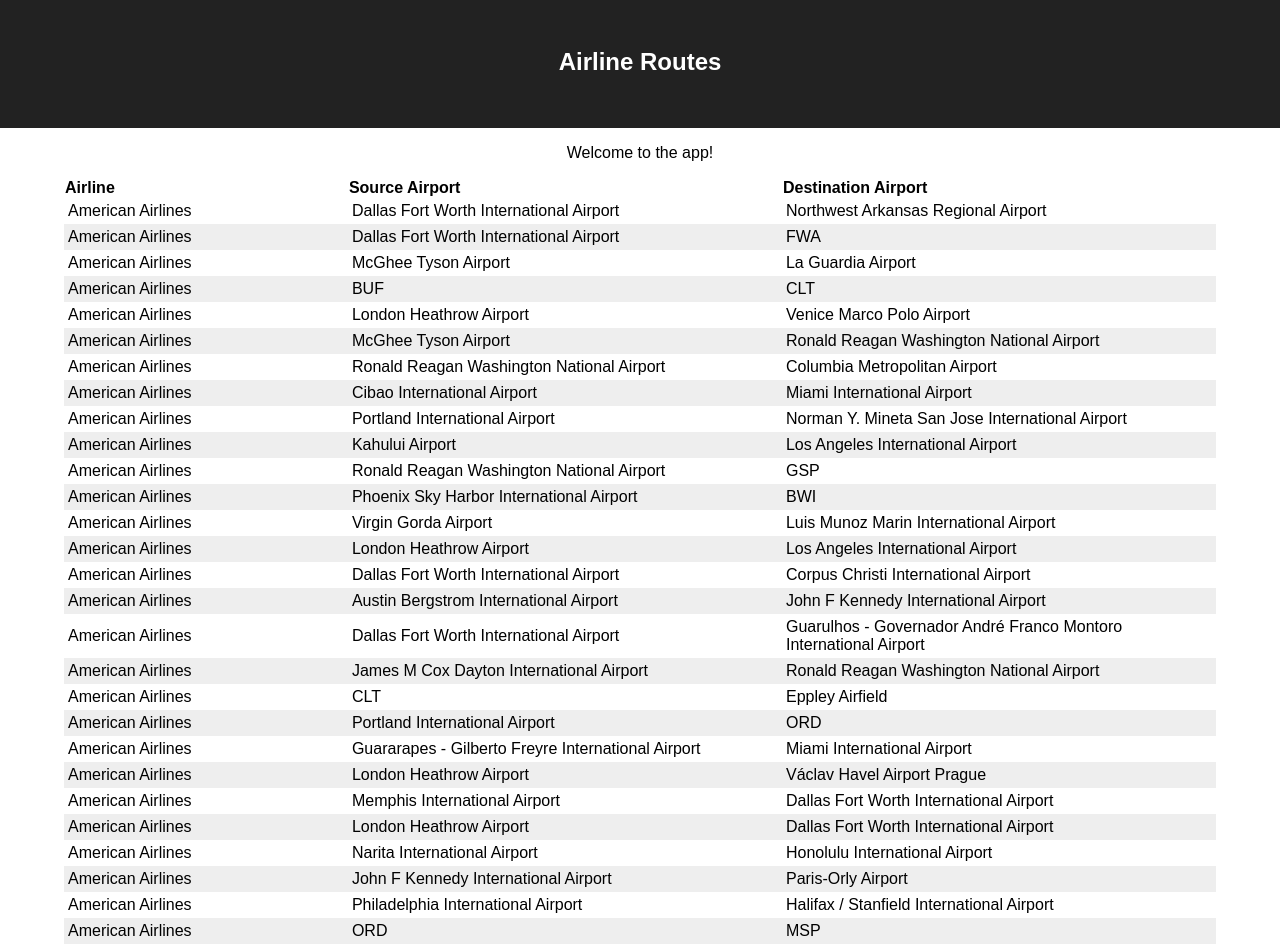
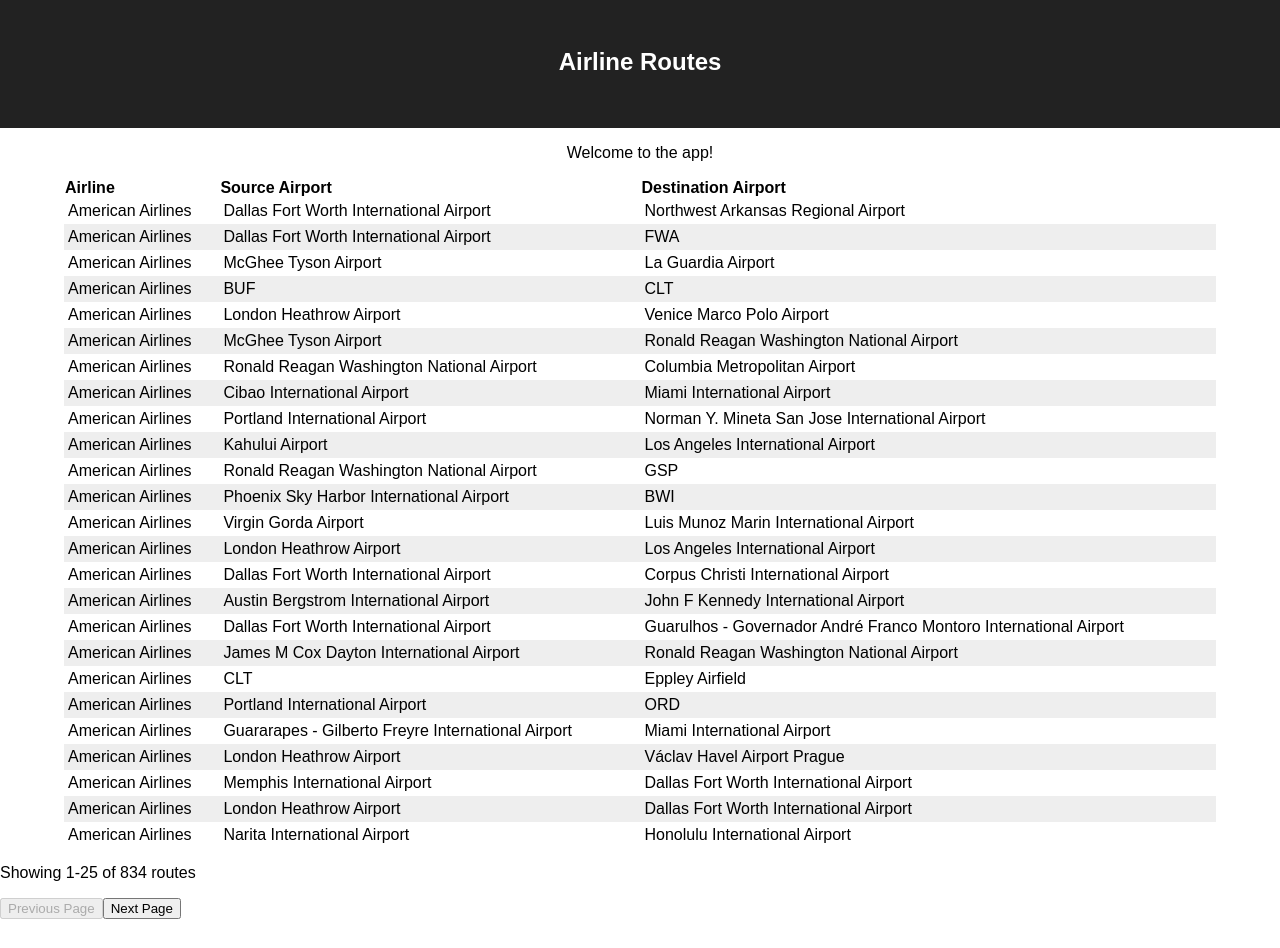
Before and after one commit to gudsson/airline-app, a React (Create React App) app: page / in a window 1280 px wide. Shown: the top 948 px of the page. Built offline with nearby package versions, Linux system fonts and the light colour scheme.

Commit message:
step 5: add pagination to table

```diff
--- a/src/components/Table.js
+++ b/src/components/Table.js
@@ -1,7 +1,23 @@
-import React from 'react'
+import React, { useState } from 'react'
+
 
 const Table = ({ className, columns, rows, format }) => {
+  const [startingRow, setStartingRow] = useState(0)
+  // const [finishingRow, setfinishingRow] = useState(PAGE_SIZE)
+  const perPage = 25
+  const totalRows = rows.length
+  const displayRows = rows.slice(startingRow, startingRow + perPage)
+
+
+  const prevPage = (event) => {
+    setStartingRow(startingRow - perPage)
+  }
+  const nextPage = (event) => {
+    setStartingRow(startingRow + perPage)
+  }
+
   return (
+    <div>
       <table className={className}>
         <thead>
           <tr>
@@ -11,13 +27,22 @@
           </tr>
         </thead>
         <tbody>
-        {rows.map((row, idx) =>
+          {displayRows.map((row, idx) =>
             <tr key={idx}>{columns.map(column =>
               <td>{format(column.property, row[column.property])}</td>
             )}</tr>
           )}
         </tbody>
       </table>
+      <p>Showing {startingRow + 1}-
+        {startingRow + perPage >= totalRows
+          ? totalRows
+          : startingRow + perPage} of {totalRows} routes</p>
+      <p>
+        <button onClick={prevPage} disabled={startingRow === 0}>Previous Page</button>
+        <button onClick={nextPage} disabled={startingRow + perPage >= totalRows}>Next Page</button>
+      </p>
+    </div>
   )
 }
 
```
Lines whose indentation alone changed are shown as unchanged.
